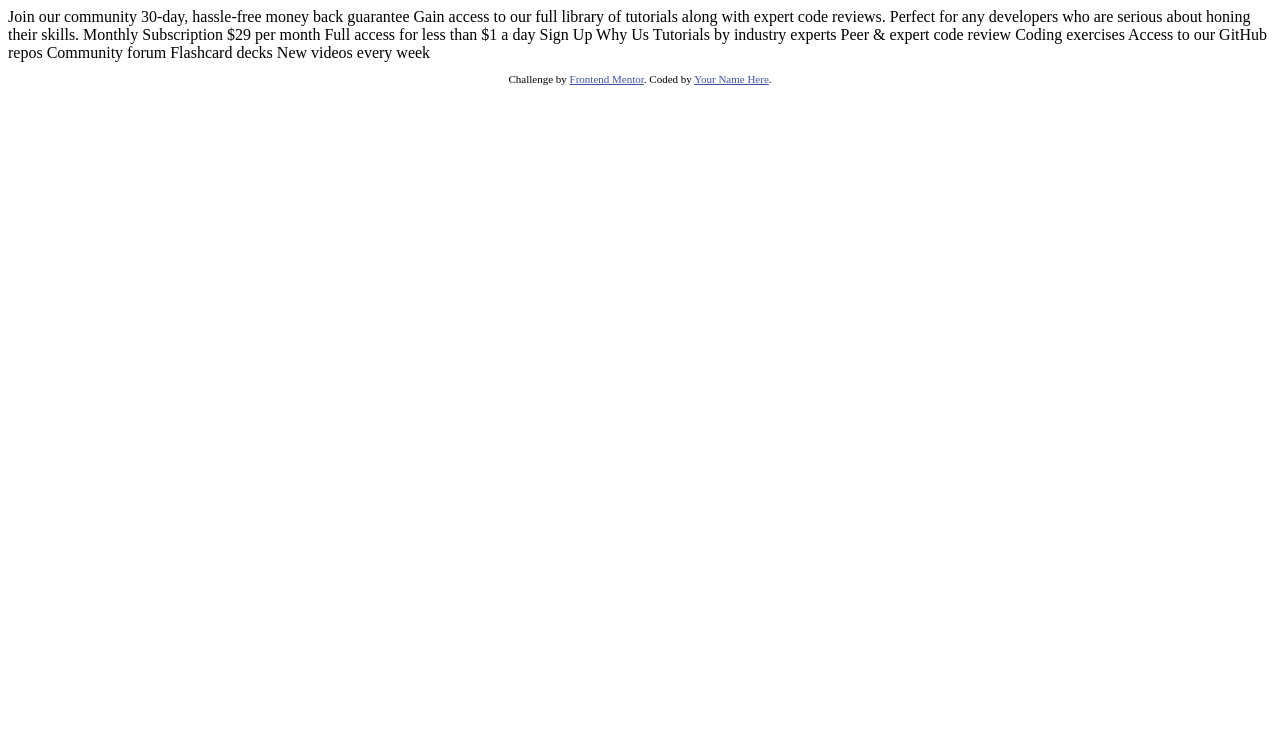
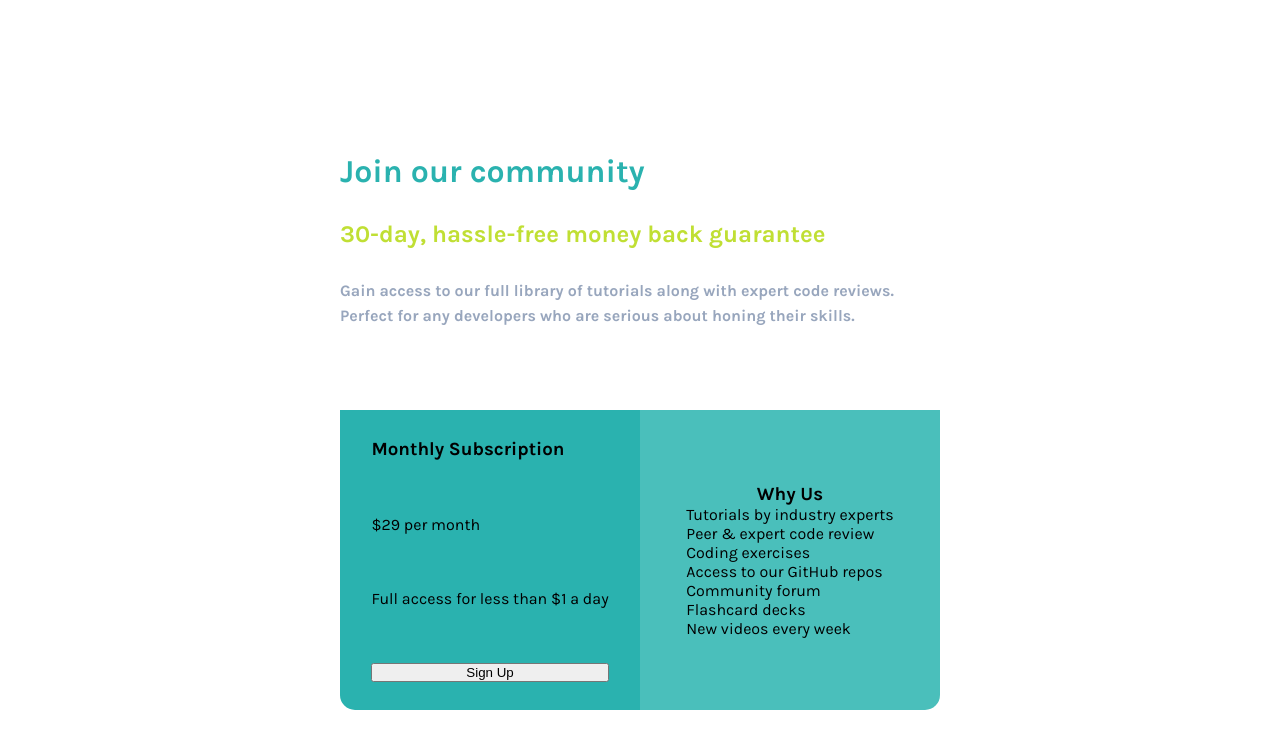
Before and after one commit to zenab12/Single-Price-Grid, a plain HTML site: page index.html in a window 1280 px wide. Drawn offline with Linux system fonts and the light colour scheme; a web font is replaced by a local one.

Commit message:
Update index.html

```diff
--- a/index.html
+++ b/index.html
@@ -10,35 +10,154 @@
 
   <!-- Feel free to remove these styles or customise in your own stylesheet 👍 -->
   <style>
+  @import url('https://fonts.googleapis.com/css2?family=Big+Shoulders+Display:wght@700&family=Inter:wght@400;700&family=Karla:wght@400;700&family=Smooch&display=swap');
+  :root
+  {
+  --Cyan: hsl(179, 62%, 43%);
+  --Bright-Yellow: hsl(71, 73%, 54%);
+  --Light-Gray: hsl(204, 43%, 93%);
+  --Grayish-Blue: hsl(218, 22%, 67%);
+  --light-cyan: hsl(178,48%,52%);
+  --Font-size: 16px;
+  --font-family: 'Karla', sans-serif;
+
+  }
+
+   *
+   {
+    padding: 0;margin: 0;
+   }
+
+   body
+   {
+    display: flex;
+    justify-content: center;
+    align-items: center;
+    min-height: 100vh;
+    font-family: var(--font-family);
+   }
+
+
+
+  main
+  {
+    display: grid;
+    grid-template-columns: repeat(2, 1fr);
+    grid-auto-rows: minmax(300px,auto);
+    grid-template-areas: 'header header'
+                         'price whyus';
+    gap: 20px 0px;
+    margin: auto auto;
+    align-items: center;
+    justify-content: center;
+    border-radius: 15px;
+
+
+  }
+
+  header
+    {
+         grid-area: header;
+         display: grid;
+         gap: 30px;
+    }
+
+    header h1
+    {
+      font-weight: 700;
+      color: var(--Cyan);
+
+    }
+
+   header h2
+    {
+      font-weight: 700;
+      color: var(--Bright-Yellow);
+
+
+    }
+
+    header p
+    {
+      font-weight: 700;
+      color: var(--Grayish-Blue);
+      font-size: 16px;
+      max-width: 600px;
+      line-height: 25px;
+
+    }
+
+
+  main div.price
+  {
+    grid-area: price;
+    background: var(--Cyan);
+    min-height: 100%;
+    border-radius: 0px 0px 0px 15px;
+    display: grid;
+    justify-content: center;
+    align-items: center;
+  }
+
+  main div.whyus
+  {
+    grid-area: whyus;
+    background: var(--light-cyan);
+    min-height: 100%;
+    border-radius: 0px 0px 15px 0px;
+     display: flex;
+     flex-direction: column;
+    justify-content: center;
+    align-items: center;
+
+  }
+
+  main div.whyus ul
+  {
+    list-style: none;
+
+
+  }
     .attribution { font-size: 11px; text-align: center; }
     .attribution a { color: hsl(228, 45%, 44%); }
   </style>
 </head>
 <body>
-  Join our community
 
-  30-day, hassle-free money back guarantee
+  <main>
+      <header>
+        <h1>  Join our community </h1>
+        <h2>  30-day, hassle-free money back guarantee </h2>
+        <p>
+          Gain access to our full library of tutorials along with expert code reviews.
+          Perfect for any developers who are serious about honing their skills.
+        </p>
+      </header>
+        <div class="price">
+           <h3> Monthly Subscription </h3>
+          <p>  &dollar;29  <span>per month</span></p>
+          <p>  Full access for less than &dollar;1 a day</p>
+          <button class="register">   Sign Up </button>
+        </div>
 
-  Gain access to our full library of tutorials along with expert code reviews.
-  Perfect for any developers who are serious about honing their skills.
+        <div class="whyus">
+           <h3>  Why Us </h3>
+           <ul>
 
-  Monthly Subscription
+               <li>  Tutorials by industry experts </li>
+               <li>  Peer &amp; expert code review </li>
+               <li>  Coding exercises </li>
+               <li>  Access to our GitHub repos </li>
+               <li>  Community forum </li>
+               <li>  Flashcard decks </li>
+               <li>  New videos every week </li>
+           </ul>
+        </div>
+    </main>
 
-  &dollar;29 per month
 
-  Full access for less than &dollar;1 a day
 
-  Sign Up
-
-  Why Us
-
-  Tutorials by industry experts
-  Peer &amp; expert code review
-  Coding exercises
-  Access to our GitHub repos
-  Community forum
-  Flashcard decks
-  New videos every week
+<!--
 
   <footer>
     <p class="attribution">
@@ -46,5 +165,7 @@
       Coded by <a href="#">Your Name Here</a>.
     </p>
   </footer>
+-->
+
 </body>
 </html>
```
